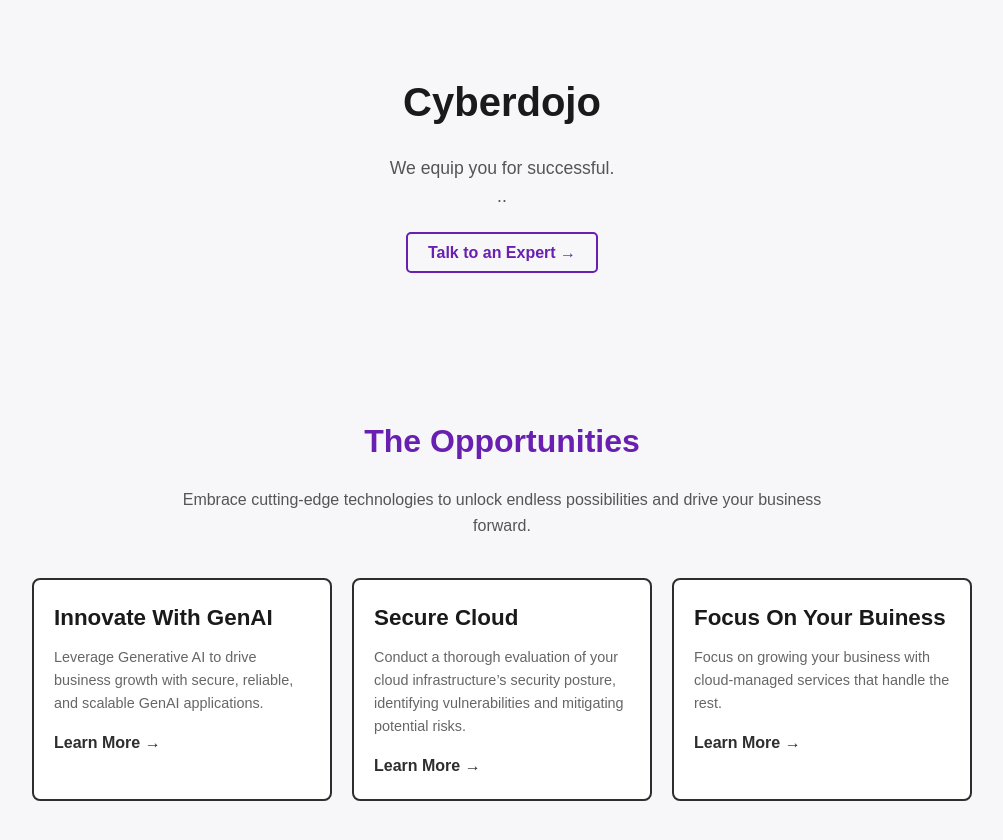
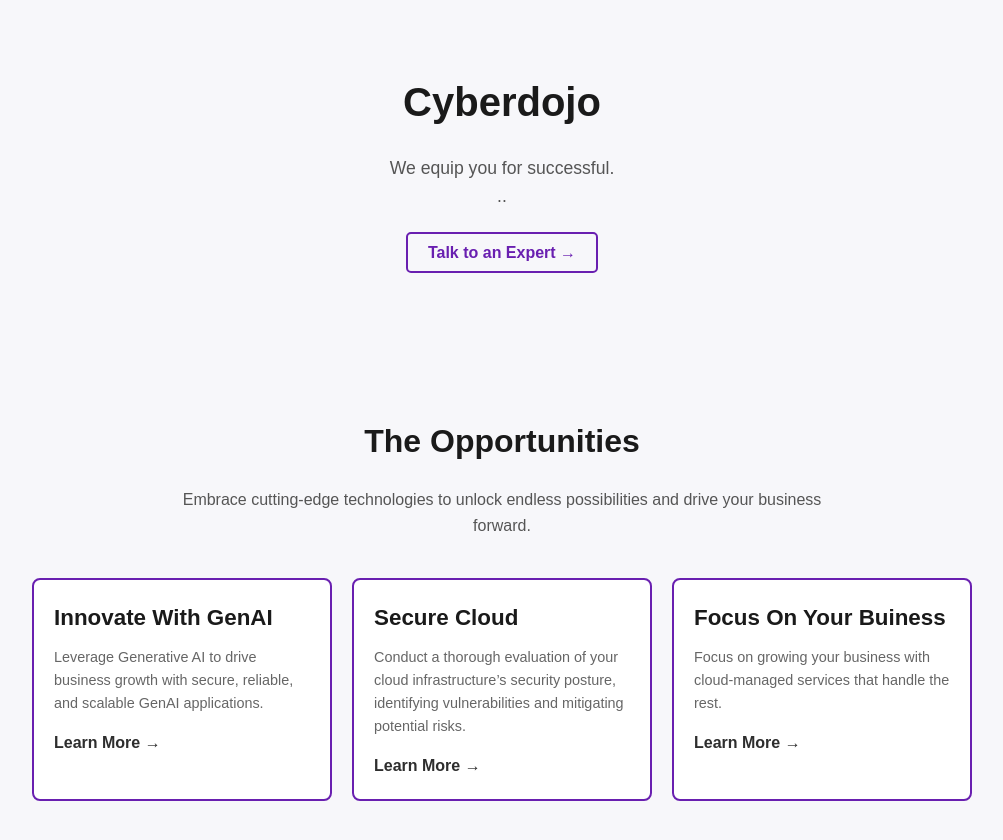
Before and after one commit to Ahmed-AG/cyberdojo-page, a Jekyll site: the page indexv2.html, which Jekyll copies as it is, in a window 1280 px wide. Shown: the top 840 px of the page, without its empty margins (138-1141 px from the left). Built offline with Jekyll 4.4.1, drawn with Linux system fonts in a browser that asks for light colours.

Commit message:
initialize page v2

```diff
--- a/indexv2.html
+++ b/indexv2.html
@@ -60,7 +60,7 @@
         .services h2 {
             font-size: 2rem;
             font-weight: 700;
-            color: #691FB0;
+            color: #1A1A1A;
             margin-bottom: 20px;
         }
         .services p {
@@ -77,7 +77,7 @@
         }
         .service-card {
             background-color: #ffffff;
-            border: 2px solid #2E2E2E;
+            border: 2px solid #691FB0;
             border-radius: 8px;
             padding: 20px;
             width: 300px;
```
